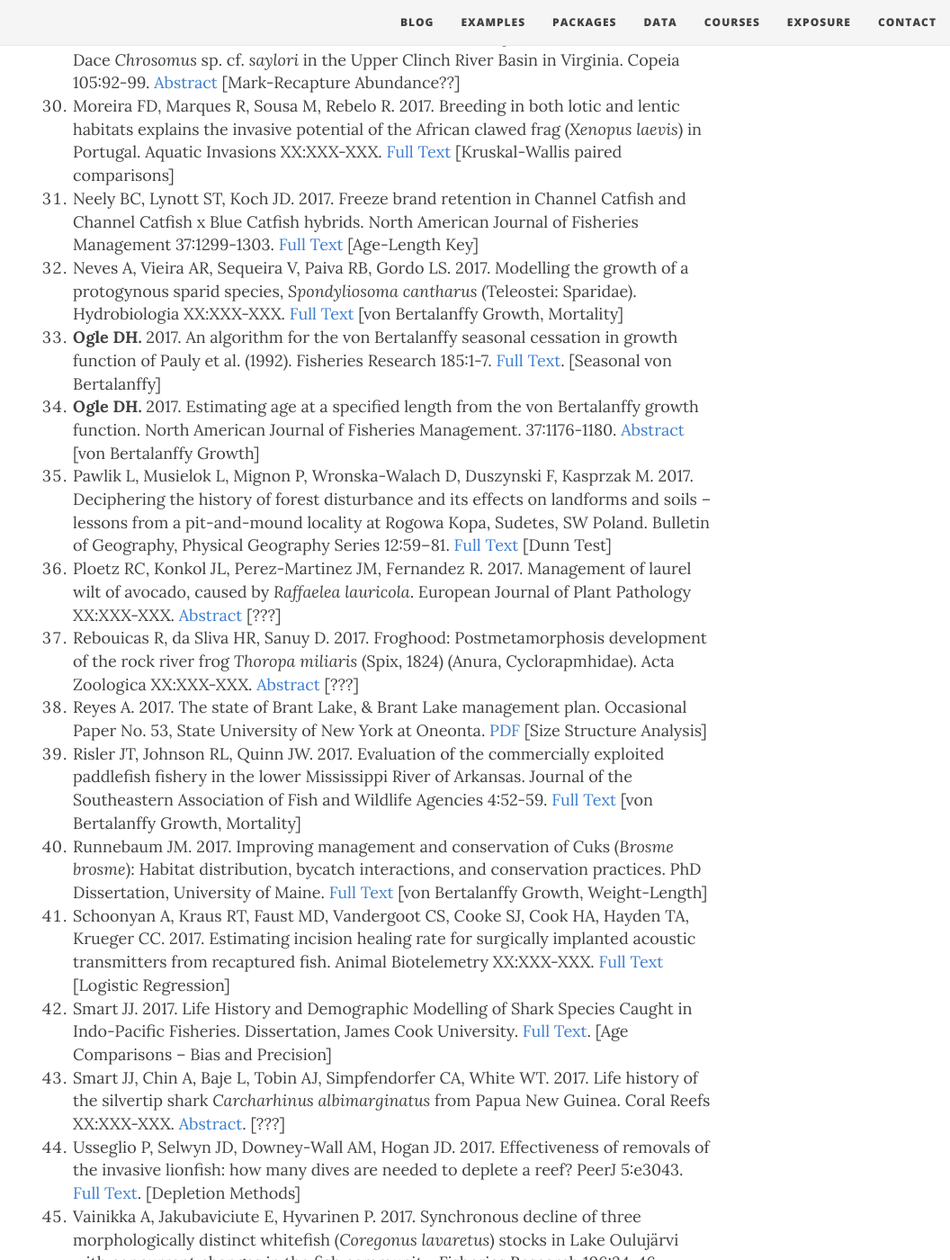
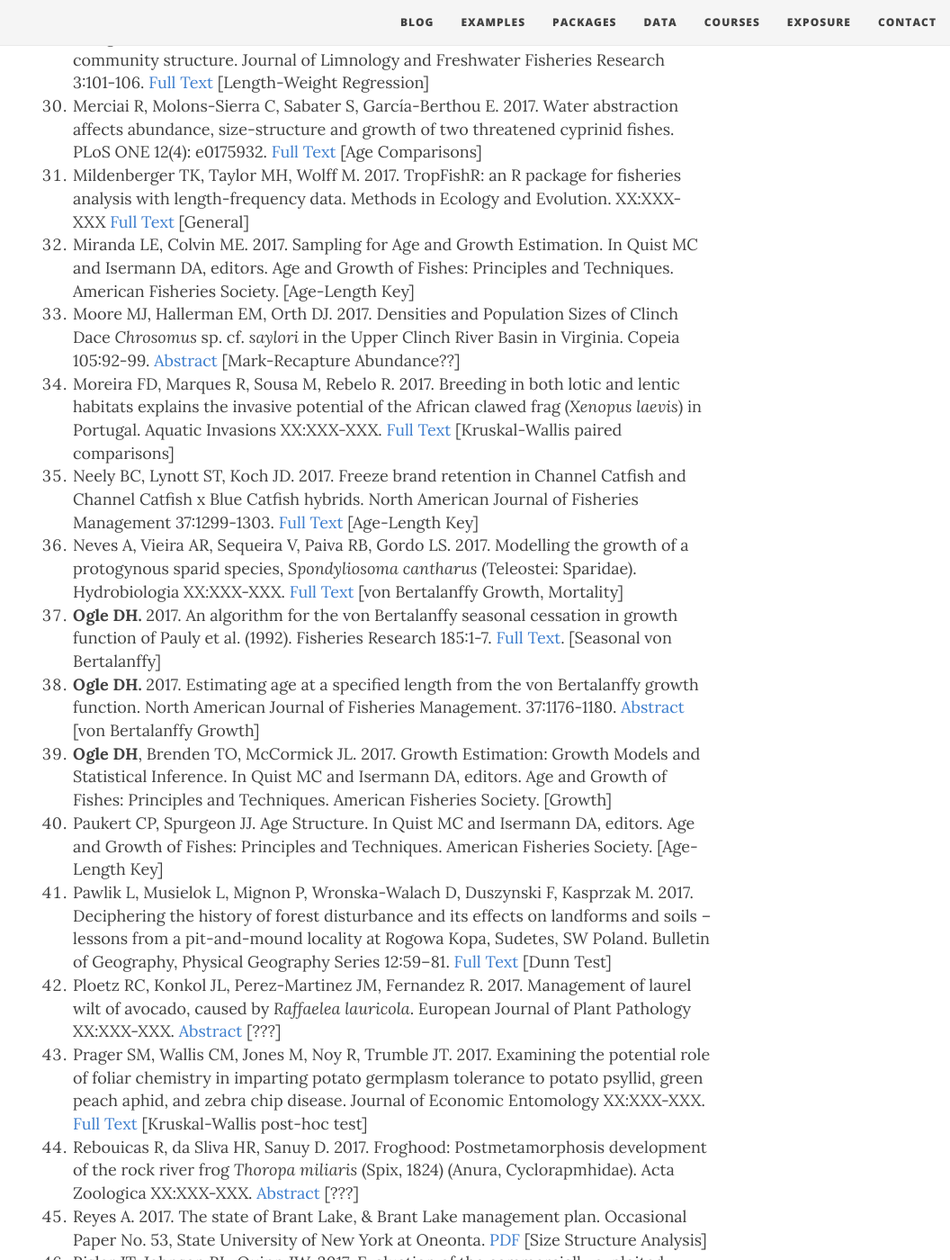
Before and after one commit to droglenc/fishR, a Jekyll site: the page built from exposure/exposure-citations17.md, in a window 1280 px wide and 1400 px high, scrolled down 2709 px. Shown: the whole window at 90% size, without its empty margins (224-1280 px from the left). Built offline with Jekyll 4.4.1, drawn with Linux system fonts in a browser that asks for light colours; nearby versions of some CDN libraries; some of the changed text lies outside the part shown.

Commit message:
Added citation

```diff
--- a/exposure/exposure-citations17.md
+++ b/exposure/exposure-citations17.md
@@ -5,16 +5,18 @@
 css: "/css/exposure-citation.css"
 ---
 
-The [**IFAR** book](http://derekogle.com/IFAR/), **fishR** website, or the **FSA** package were cited in the following <span id="contact-div">48</span> publications.
+The [**IFAR** book](http://derekogle.com/IFAR/), **fishR** website, or the **FSA** package were cited in the following <span id="contact-div">56</span> publications.
 
 1. Ajuzie CC. 2017. Status of *Oreochromis niloticus* (Linnaeus, 1758) fishery in Liberty Reservoir, Jos, Nigeria. International Journal of Fisheries and Aquatic Studies. 5(3):10-13. [Full Text](https://www.researchgate.net/profile/Cyril_Ajuzie/publication/316553825_International_Journal_of_Fisheries_and_Aquatic_Studies_2017_53_10-13/links/59037dd6a6fdccd580cffedf/International-Journal-of-Fisheries-and-Aquatic-Studies-2017-53-10-13.pdf) [Condition]
 1. Beaty J., Chen Y. 2017. Can back-calculated lengths based on otoliths measuremetns provide reliable estimates of Atlantic halibut (*Hippoglossus hippoglossus*) growth in the Gulf of Maine (U.S.A.). Aquaculture and Fisheries XX:XXX-XXX. [Full Text](http://www.sciencedirect.com/science/article/pii/S2468550X17300023). [von Bertalanffy Growth]
+1. Boretto JM, Cabezas-Cartes F, Ibarguengoytia NR. 2017. Slow life histories in lizards living in the highlands of the Andes Mountains. Journal of Comparative Physiology B XX:XXX-XXX. [Abstract](https://link.springer.com/article/10.1007/s00360-017-1136-z). [von Bertalanffy Growth]
 1. Caddell DF, Park C-J, Thomas NC, Canlas PE, Ronald PC. 2017. Silencing of the rice genne *LRR1* compromises rice *Xa21* transcript accumulation and *XA21*-mediate immunity. Rice 10:XXX-XXX. [Full Text](https://link.springer.com/article/10.1186/s12284-017-0162-5). [Dunn Test]
 1. Carim KJ, Vindenes Y, Eby LA, Barfoot C, Vollestad LA. 2017. Life history, population viability, and the potential for local adaptation in isolated trout populations. Global Ecology and Conservation 10:93-102. [Full Text](http://www.sciencedirect.com/science/article/pii/S2351989416301457). [???]
 1. Capelle JJ, van Stralen MR, Wijsman JWM, Herman PMJ, Smaal AC. 2017. Population dynamics of subtidal blue mussels *Mytilus edulis* and the impact of cultivation. Aquaculture Environment Interactions 9:155-168. [Full Text](http://www.int-res.com/articles/aei2017/9/q009p155.pdf) [Seasonal von Bertalanffy Growth]
 1. Chuctaya J, Capitani L, Faustino D, Casto E. 2017. Length–weight relationships of 23 fish species from floodplain ecosystems of the Andean Amazon piedmont, Peru. Journal of Applied Ichthyology. XX:XXX-XXX. [Full Text](http://onlinelibrary.wiley.com/doi/10.1111/jai.13519/full) [Weight-Length]
 1. Cogalniceanu D, Bancila RI, Plaiasu R, Rosioru D, Merila J. 2017. Small-scale spatial and temporal variation of life-history traits of common frogs (*Rana temporaria*) in sub-Arctic Finland. Polar Biology XX:XXX-XXX. [Abstract](http://link.springer.com/article/10.1007/s00300-017-2081-8). [von Bertalanffy Growth]
 1. Coulson PG, Hall NG, Potter IC. 2017. Variations in biological characteristics of temperate gonochoristic species of Platycephalidae and their implications: A review. Estuarine, Coastal and Shelf Science XX:XXX-XXX. [Abstract](http://www.sciencedirect.com/science/article/pii/S0272771416307740). [XXX]
+1. de la Cruz-Aguero J, Garcia-Rodriquez FJ, Cota-Gomez VM. Length-weight relationships of five elasmobranch species from the Pacific coast of Mexico. Turkish Journal of Fisheries and Aquatic Sciences XX:XXX-XXX. [Full Text](http://www.trjfas.org/uploads/pdf_1246.pdf) [Weight-Length]
 1. de Santana HS, Minte-Vera CV. 2017. Age and growth of *Prochilodus lineatus* in a spatially structured population: is there concordance between otoliths and scales? Environmental Biology of Fish XX:XXX-XXX.  [Abstract](http://link.springer.com/article/10.1007/s10641-017-0574-5). [Back-Calculation]
 1. Dong X, Ruhi A, Grimm NB. 2017. Evidence for self-organization in determining spatial patterns of stream nutrients, despite primacy of the geomorphic template. Proceedings of the National Academy of Sciences of the Unites States of America XX:XXX-XXX. [Abstract](http://www.pnas.org/content/early/2017/05/24/1617571114.short) [???]
 1. Dumke J, Kelly HW. 2017. Pre-treatment assessment of habitat and biota in the Knife River mainstem, MN. NRRI Report NRRI/TR-2017/09. [Full Text](https://conservancy.umn.edu/bitstream/handle/11299/189325/TR-2017-09.pdf?sequence=1&isAllowed=y) [Depletion]
@@ -35,16 +37,21 @@
 1. Lewis JP, Patterson III WF, Carlson JK. 2017. Natural variability and effects of cleaning and storage procedures on vertebral chemistry of the blacktip shark *Carcharhinus limbatus*. Journal of Fish Biology XX:XXX-XXX. [Abstract](http://onlinelibrary.wiley.com/doi/10.1111/jfb.13462/full) [Age Comparisons??]
 1. Lewis LA, Sirovic A. 2017. Variability in blue whale acoustic behavior off southern California. Marine Mammal Science XX:XXX-XXX. [Full Text](http://onlinelibrary.wiley.com/doi/10.1111/mms.12458/full) [Dunn's Test]
 1. Lopez JA, Antoniazzi CE, Llanes RE, Ghirardi R. 2017. Age structure, growth pattern, sexual maturity, and longevity of *Leptodactylus latrans* (Anura: Leptodactylidae) in temperate wetlands. Amphibia-Reptilia 38:371-379. [Abstract](http://booksandjournals.brillonline.com/content/journals/10.1163/15685381-00003117) [Growth Models?]
+1. Mangit F, Korkmaz M, Su, U, Yerli SV. Actual status of Eber Lake in terms of fish community structure. Journal of Limnology and Freshwater Fisheries Research 3:101-106. [Full Text](https://www.researchgate.net/profile/Fatih_Mangit/publication/320299518_Actual_Status_of_Eber_Lake_in_Terms_of_Fish_Community_Structure/links/59dca219aca2728e201f8620/Actual-Status-of-Eber-Lake-in-Terms-of-Fish-Community-Structure.pdf) [Length-Weight Regression]
 1. Merciai R, Molons-Sierra C, Sabater S, García-Berthou E. 2017. Water abstraction affects abundance, size-structure and growth of two threatened cyprinid fishes. PLoS ONE 12(4): e0175932. [Full Text](https://doi.org/10.1371/journal.pone.0175932) [Age Comparisons]
 1. Mildenberger TK, Taylor MH, Wolff M. 2017. TropFishR: an R package for fisheries analysis with length-frequency data. Methods in Ecology and Evolution. XX:XXX-XXX [Full Text](http://onlinelibrary.wiley.com/doi/10.1111/2041-210X.12791/epdf) [General]
+1. Miranda LE, Colvin ME. 2017. Sampling for Age and Growth Estimation. In Quist MC and Isermann DA, editors. Age and Growth of Fishes: Principles and Techniques. American Fisheries Society. [Age-Length Key]
 1. Moore MJ, Hallerman EM, Orth DJ. 2017. Densities and Population Sizes of Clinch Dace *Chrosomus* sp. cf. *saylori* in the Upper Clinch River Basin in Virginia. Copeia 105:92-99. [Abstract](http://www.bioone.org/doi/abs/10.1643/CI-16-506) [Mark-Recapture Abundance??]
 1. Moreira FD, Marques R, Sousa M, Rebelo R. 2017. Breeding in both lotic and lentic habitats explains the invasive potential of the African clawed frag (*Xenopus laevis*) in Portugal. Aquatic Invasions XX:XXX-XXX. [Full Text](http://www.aquaticinvasions.net/2017/ACCEPTED/AI_2017_Moreira_etal_correctedproof.pdf) [Kruskal-Wallis paired comparisons]
 1. Neely BC, Lynott ST, Koch JD. 2017. Freeze brand retention in Channel Catfish and Channel Catfish x Blue Catfish hybrids. North American Journal of Fisheries Management 37:1299-1303. [Full Text](https://www.researchgate.net/publication/319969657_Freeze_Brand_Retention_in_Channel_Catfish_and_Channel_Catfish_x_Blue_Catfish_Hybrids) [Age-Length Key]
 1. Neves A, Vieira AR, Sequeira V, Paiva RB, Gordo LS. 2017. Modelling the growth of a protogynous sparid species, *Spondyliosoma cantharus* (Teleostei: Sparidae). Hydrobiologia XX:XXX-XXX. [Full Text](http://link.springer.com/article/10.1007/s10750-017-3188-1) [von Bertalanffy Growth, Mortality]
 1. **Ogle DH.**  2017.  An algorithm for the von Bertalanffy seasonal cessation in growth function of Pauly et al. (1992).  Fisheries Research 185:1-7.  [Full Text](http://www.sciencedirect.com/science/article/pii/S0165783616303137).  [Seasonal von Bertalanffy]
 1. **Ogle DH.** 2017. Estimating age at a specified length from the von Bertalanffy growth function. North American Journal of Fisheries Management. 37:1176-1180. [Abstract](https://www.researchgate.net/publication/319603644_Estimating_Age_at_a_Specified_Length_from_the_von_Bertalanffy_Growth_Function#share) [von Bertalanffy Growth]
+1. **Ogle DH**, Brenden TO, McCormick JL. 2017. Growth Estimation: Growth Models and Statistical Inference. In Quist MC and Isermann DA, editors. Age and Growth of Fishes: Principles and Techniques. American Fisheries Society. [Growth]
+1. Paukert CP, Spurgeon JJ. Age Structure. In Quist MC and Isermann DA, editors. Age and Growth of Fishes: Principles and Techniques. American Fisheries Society. [Age-Length Key]
 1. Pawlik L, Musielok L, Mignon P, Wronska-Walach D, Duszynski F, Kasprzak M. 2017. Deciphering the history of forest disturbance and its effects on landforms and soils – lessons from a pit-and-mound locality at Rogowa Kopa, Sudetes, SW Poland. Bulletin of Geography, Physical Geography Series 12:59–81. [Full Text](http://scholar.google.com/scholar_url?url=http://apcz.umk.pl/czasopisma/index.php/BOGPGS/article/download/12255/12212&hl=en&sa=X&scisig=AAGBfm1E20MxP7JZjHmfhdGcysXnzjNZ0Q&nossl=1&oi=scholaralrt) [Dunn Test]
 1. Ploetz RC, Konkol JL, Perez-Martinez JM, Fernandez R. 2017. Management of laurel wilt of avocado, caused by *Raffaelea lauricola*. European Journal of Plant Pathology XX:XXX-XXX. [Abstract](http://link.springer.com/article/10.1007/s10658-017-1173-1) [???]
+1. Prager SM, Wallis CM, Jones M, Noy R, Trumble JT. 2017. Examining the potential role of foliar chemistry in imparting potato germplasm tolerance to potato psyllid, green peach aphid, and zebra chip disease. Journal of Economic Entomology XX:XXX-XXX. [Full Text](https://academic.oup.com/jee/advance-article/doi/10.1093/jee/tox255/4656140) [Kruskal-Wallis post-hoc test]
 1. Rebouicas R, da Sliva HR, Sanuy D. 2017. Froghood: Postmetamorphosis development of the rock river frog *Thoropa miliaris* (Spix, 1824) (Anura, Cyclorapmhidae). Acta Zoologica XX:XXX-XXX. [Abstract](http://onlinelibrary.wiley.com/doi/10.1111/azo.12199/full) [???]
 1. Reyes A. 2017. The state of Brant Lake, & Brant Lake management plan. Occasional Paper No. 53, State University of New York at Oneonta. [PDF](http://www.oneonta.edu/academics/biofld/PUBS/OP/OP-53-Reyes-BrantLake.pdf) [Size Structure Analysis]
 1. Risler JT, Johnson RL, Quinn JW. 2017. Evaluation of the commercially exploited paddlefish fishery in the lower Mississippi River of Arkansas. Journal of the Southeastern Association of Fish and Wildlife Agencies 4:52-59. [Full Text](https://www.researchgate.net/publication/319245424_Evaluation_of_the_Commercially_Exploited_Paddlefish_Fishery_in_the_Lower_Mississippi_River_of_Arkansas) [von Bertalanffy Growth, Mortality]
@@ -58,6 +65,7 @@
 1. Ventura D, Bonhomme V, Colangelo P, Bonifazi A, Lasinio GJ, Ardizzone G. 2017. Does morphology predict trophic niche differentiation? Relationship between feeding habits and body shape in four co-occurring juvenile species (Pisces: Perciformes, Sparidae). Estuarine, Coastal and Shelf Science 191:84-95. [Abstract](http://www.sciencedirect.com/science/article/pii/S0272771416306175) [Length-Weight?]
 1. Vicenzi S, Mangel M, Jesensek D, Garza JC, Crivelli AJ. 2017. Genetic and life-history consequences of extreme climate events. Proceedings of  the Royal Society B: Biological Sciences  XX:XXX-XXX. [Abstract](http://rspb.royalsocietypublishing.org/content/284/1848/20162118) [???]
 1. Vilizzi L, Copp GH. 2017. Global patterns and clines in the growth of commno carp *Cyprinus carpio*. Journal of Fish Biology XX:XXX-XXX. [Full Text](https://www.researchgate.net/publication/316831020_Global_patterns_and_clines_in_the_growth_of_common_carp_Cyprinus_carpio) [Growth]
+1. Wilson KL, Honsey A, Moe B, Venturelli P. 2017. Growing the biphasic framework: techniques and recommendations for fitting emerging growth models. Methods in Ecology and Evolution XX:XXX-XXX [Abstract](http://onlinelibrary.wiley.com/doi/10.1111/2041-210X.12931/abstract) and [Supplementary Information](http://onlinelibrary.wiley.com/store/10.1111/2041-210X.12931/asset/supinfo/mee312931-sup-0001-Appendix.zip?v=1&s=71ac3f4362def7875d6dff7b7066d36a6ddf362f) [Growth]
 
 -----
 <p style="text-align: center;"><a href="exposure-citations16.html">Goto 2016 citations</a></p>
```
